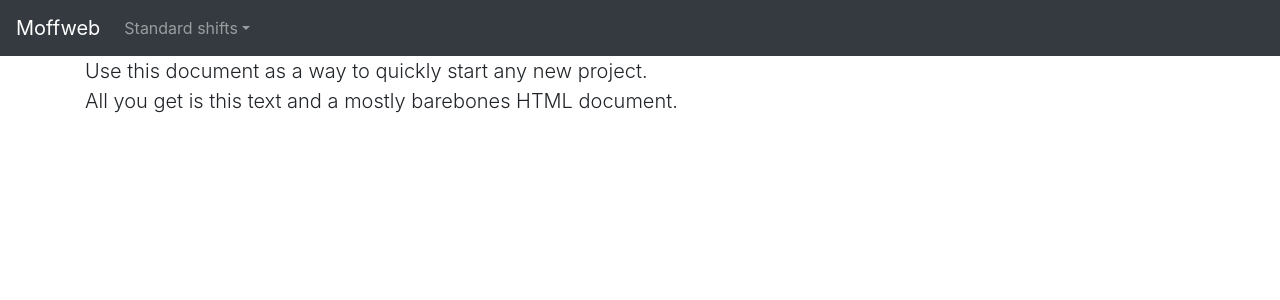
After one commit to intangibleAsset/website, a Django app: template contact/templates/index-backup.html in a window 1280 px wide. The commit adds this page. Shown: the top 300 px of the page. Run offline with Django 3.2, Linux system fonts and the light colour scheme; the template is opened without the code that fills it, so the values that code supplies are empty; some libraries are stand-ins or nearby versions.

Commit message:
webpage fiddled with

```diff
--- /dev/null
+++ b/contact/templates/contact/standard-page.html
@@ -0,0 +1,52 @@
+<!doctype html>
+<html lang="en">
+  <head>
+    <!-- Required meta tags -->
+    <meta charset="utf-8">
+    <meta name="viewport" content="width=device-width, initial-scale=1, shrink-to-fit=no">
+
+    <!-- Bootstrap CSS -->
+    <link rel="stylesheet" href="https://stackpath.bootstrapcdn.com/bootstrap/4.2.1/css/bootstrap.min.css" integrity="sha384-GJzZqFGwb1QTTN6wy59ffF1BuGJpLSa9DkKMp0DgiMDm4iYMj70gZWKYbI706tWS" crossorigin="anonymous">
+
+    <title>Rota planner</title><!--  -->
+  </head>
+  <body>
+    <!-- header nav bar start------------------------------------------->
+    <div>
+      <nav class="navbar navbar-expand-md navbar-dark bg-dark fixed-top">
+        <a class="navbar-brand" href="/">Moffweb</a><!-- comment href "/" is relative reference to home-->
+        <button class="navbar-toggler" type="button" data-toggle="collapse" data-target="#navbarsExampleDefault" aria-controls="navbarsExampleDefault" aria-expanded="false" aria-label="Toggle navigation">
+          <span class="navbar-toggler-icon"></span>
+        </button>
+
+        <div class="collapse navbar-collapse" id="navbarsExampleDefault">
+          <ul class="navbar-nav mr-auto">
+            <li class="nav-item dropdown">
+              <a class="nav-link dropdown-toggle" href="#" id="dropdown01" data-toggle="dropdown" aria-haspopup="true" aria-expanded="false">Standard shifts</a>
+              <div class="dropdown-menu" aria-labelledby="dropdown01">
+                <a class="dropdown-item" href="#">Section 1</a>
+                <a class="dropdown-item" href="#">Section 2</a>
+                <a class="dropdown-item" href="#">Section 3</a>
+                <a class="dropdown-item" href="#">Section 4</a>
+                <a class="dropdown-item" href="#">Section 5</a>
+              </div>
+            </li>
+          </ul>
+        </div>
+      </nav>
+    </div>
+    <!--nav bar finish------------------------------------------------------------->
+    <div>
+      {% block content %}
+      {% endblock %}
+    </div>
+
+
+
+    <!-- Optional JavaScript -->
+    <!-- jQuery first, then Popper.js, then Bootstrap JS -->
+    <script src="https://code.jquery.com/jquery-3.3.1.slim.min.js" integrity="sha384-q8i/X+965DzO0rT7abK41JStQIAqVgRVzpbzo5smXKp4YfRvH+8abtTE1Pi6jizo" crossorigin="anonymous"></script>
+    <script src="https://cdnjs.cloudflare.com/ajax/libs/popper.js/1.14.6/umd/popper.min.js" integrity="sha384-wHAiFfRlMFy6i5SRaxvfOCifBUQy1xHdJ/yoi7FRNXMRBu5WHdZYu1hA6ZOblgut" crossorigin="anonymous"></script>
+    <script src="https://stackpath.bootstrapcdn.com/bootstrap/4.2.1/js/bootstrap.min.js" integrity="sha384-B0UglyR+jN6CkvvICOB2joaf5I4l3gm9GU6Hc1og6Ls7i6U/mkkaduKaBhlAXv9k" crossorigin="anonymous"></script>
+  </body>
+</html>
--- /dev/null
+++ b/contact/templates/index-backup.html
@@ -0,0 +1,11 @@
+{% extends "contact/standard-page.html" %}
+{% block content %}
+<main role="main" class="container">
+
+  <div class="starter-template">
+    <h1>Bootstrap starter template</h1>
+    <p class="lead">Use this document as a way to quickly start any new project.<br> All you get is this text and a mostly barebones HTML document.</p>
+  </div>
+
+</main>
+{% endblock %}
```
Also changed, not shown: contact/templates/contact/index.html (+5 -21 lines).
